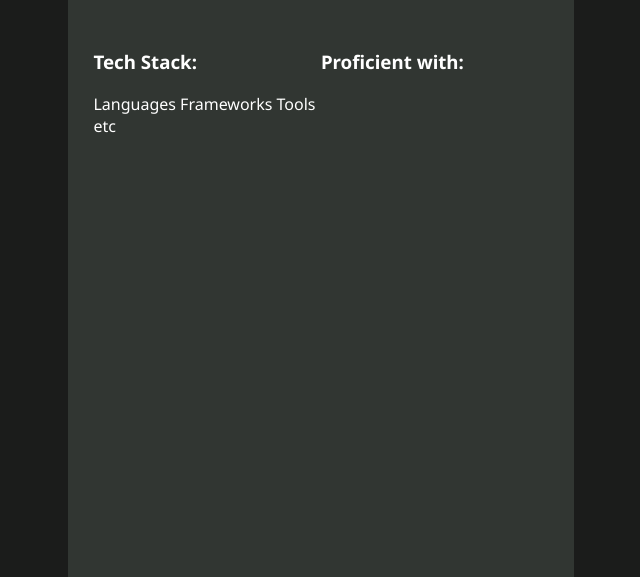
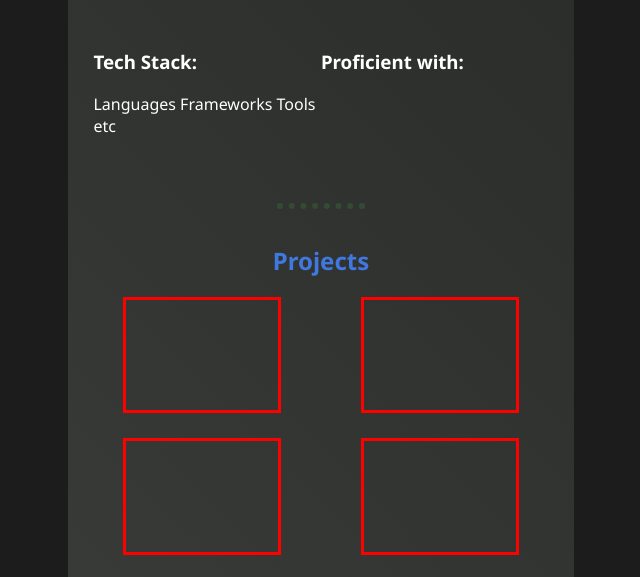
Before and after one commit to KirbyVong/Portfolio-Skeleton, a plain HTML site: page index.html in a window 1280 px wide. Shown: the part 220-797 px from the top of the page, without its empty margins (319-959 px from the left). Drawn offline with Linux system fonts and the light colour scheme.

Commit message:
Add formatting for how projects will look using flexbox

```diff
--- a/index.html
+++ b/index.html
@@ -38,12 +38,23 @@
             </div>
         </section>
 
+        <hr>
+
         <!-- Project Section -->
         <section>
+            <h2 class="heading">Projects</h2>
             <div class="flex-item flex-item2">
+                <div class="projects project1"></div>
+                <div class="projects project2"></div>
+                <div class="projects project3"></div>
+                <div class="projects project4"></div>
+                <div class="projects project5"></div>
+                <div class="projects project6"></div>
+            </div>
 
-            </div>
         </section>
+
+        <hr>
 
         <!-- Experience Section -->
         <section>
@@ -52,12 +63,14 @@
             </div>
         </section>
 
-        <!-- Education Section -->
+        <hr>
+
+        <!-- Education Section
         <section>
             <div class="flex-item flex-item4">
 
             </div>
-        </section>
+        </section> -->
 
 
 
--- a/style.css
+++ b/style.css
@@ -1,22 +1,33 @@
-html{
+html, body{
+    /* margin: 0;
+    padding: 0; */
     background-color: #1b1c1b;
     font-family: "Noto Sans", sans-serif;
-    width: 100%;
+    min-height: 100%;
+}
+
+hr {
+    border: dotted #334a33 6px;
+    border-bottom: none;
+    width: 15%;
+    margin: 15px auto;
 }
 
 .flexbox-container{
     display: flex;
     flex-direction: column;
-    height: 100vh;
+    min-height: 100%;
     width: 40%;
-    background-color: #313632;
+    background: linear-gradient(45deg,#40413f, #282b28);
     margin:0px auto;
 }
+
+/* First flex item */
 
 .flex-item{
     width: 100%;
     height: 400px;
-    background-color: #313632;
+
     /* border: 3px solid white; */
 }
 
@@ -25,7 +36,6 @@ html{
     grid-template-columns: 1fr 1fr;
     grid-template-rows: 0.3fr 1.3fr 1.2fr;
     color: white;
-    /* height: 100vh; */
 }
 
 .grid-item1{
@@ -65,6 +75,22 @@ html{
     margin-left: 10%;
 }
 
-/* .grid-item5{
+/* Second flex item */
+.heading{
+    text-align: center;
+    color: rgb(64, 120, 224);
+}
 
-} */
+.flex-item2{
+    display: flex;
+    flex-wrap: wrap;
+    justify-content: space-evenly;
+    gap: 25px;
+}
+.projects{
+    width: 30%;
+    height: auto;
+    border: 3px solid red;
+}
+
+/* Third flex item */
```
